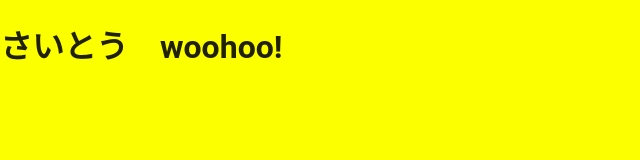
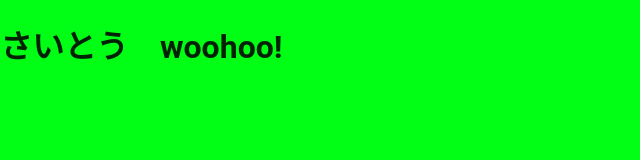
Before and after one commit to hi10hara/mitsumotte, a plain HTML site: page public/index.html in a window 1280 px wide. Shown: the whole page, without its empty margins (0-640 px from the left). Drawn offline with Linux system fonts and the light colour scheme; some packages are replaced by stand-ins of ours.

Commit message:
[特になし]

```diff
--- a/public/index.html
+++ b/public/index.html
@@ -15,7 +15,7 @@
     <script defer src="/__/firebase/init.js"></script>
 
     <style media="screen">
-      body { background: rgb(251, 255, 0); color: rgba(0,0,0,0.87); font-family: Roboto, Helvetica, Arial, sans-serif; margin: 0; padding: 0; }
+      body { background: rgb(0, 255, 21); color: rgba(0,0,0,0.87); font-family: Roboto, Helvetica, Arial, sans-serif; margin: 0; padding: 0; }
       #message { background: white; max-width: 360px; margin: 100px auto 16px; padding: 32px 24px; border-radius: 3px; }
       #message h2 { color: #ffa100; font-weight: bold; font-size: 16px; margin: 0 0 8px; }
       #message h1 { font-size: 22px; font-weight: 300; color: rgba(0,0,0,0.6); margin: 0 0 16px;}
```
